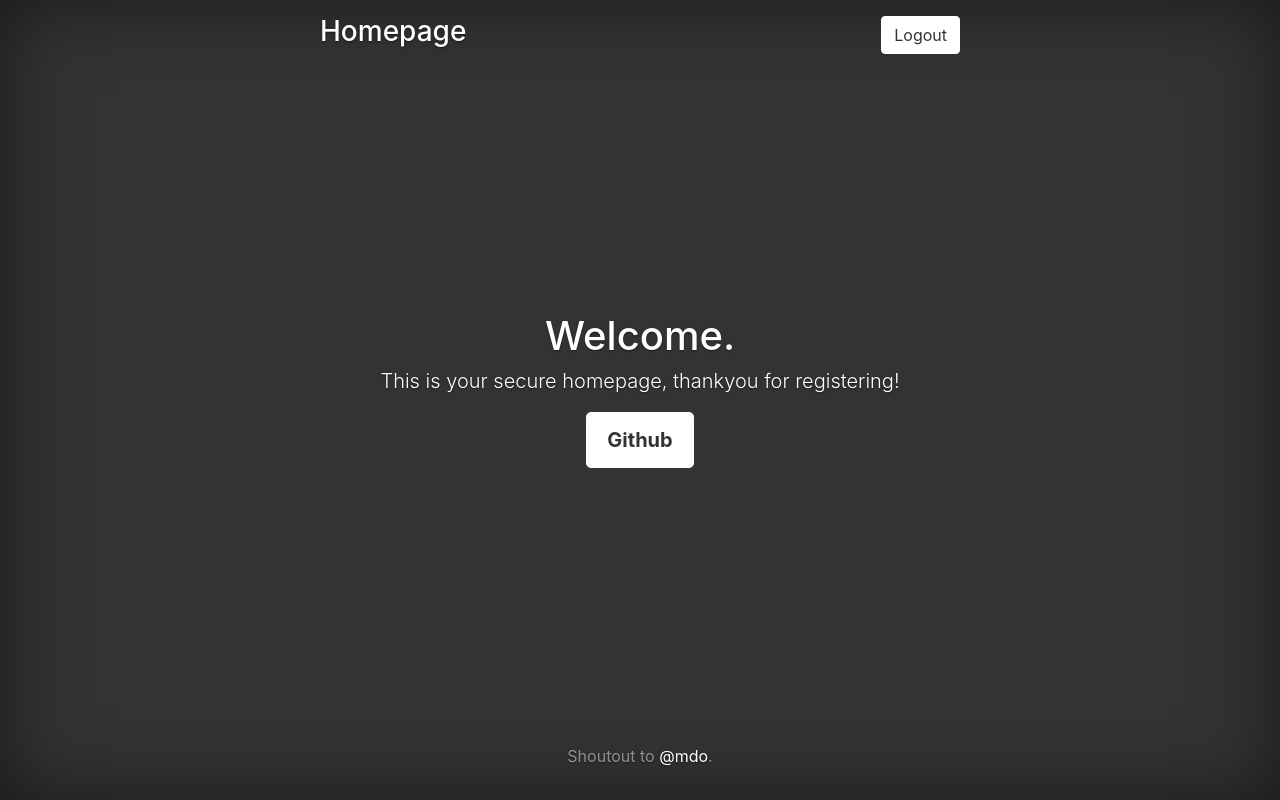
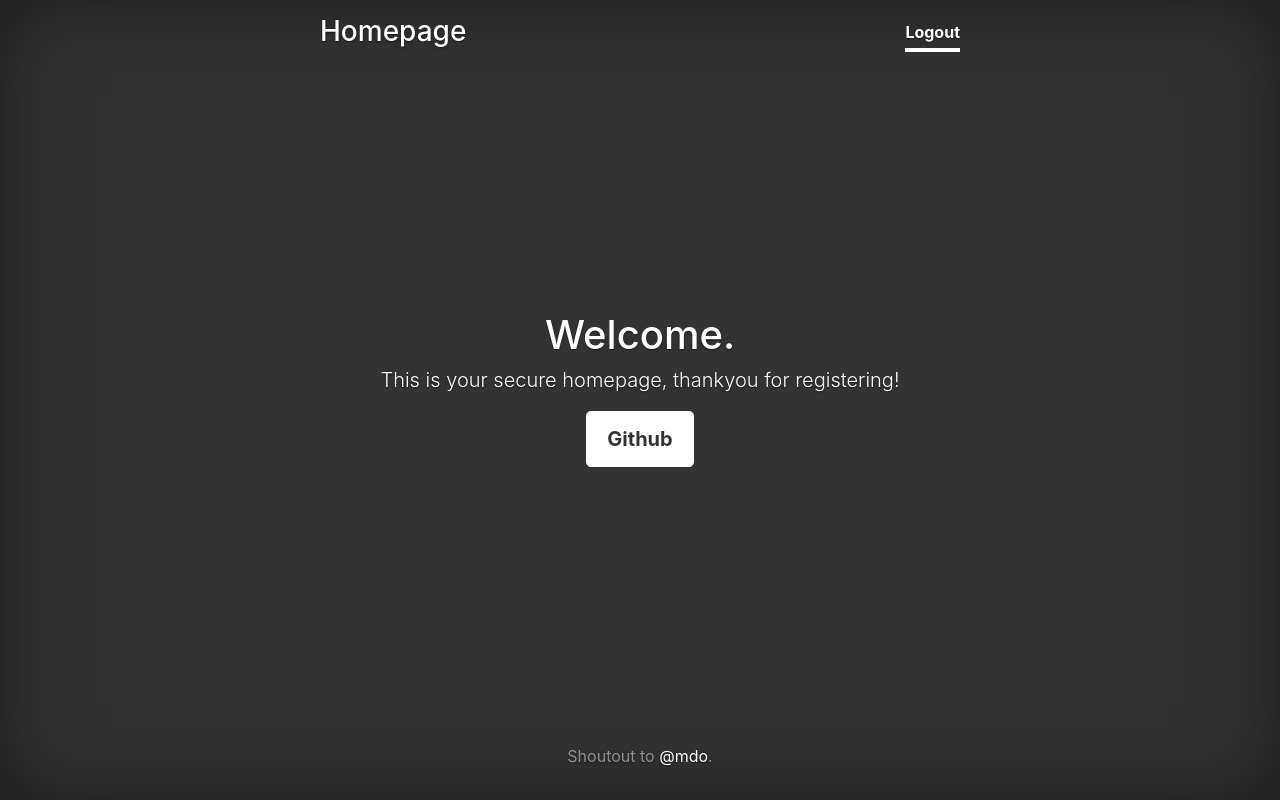
Before and after one commit to DeanoLingardo/CloudbasedLogin, a plain HTML site: page homepage.html in a window 1280 px wide. Drawn offline with nearby package versions, Linux system fonts and the light colour scheme; files whose address does not match are found by name.

Commit message:
Small bug fix

```diff
--- a/homepage.html
+++ b/homepage.html
@@ -23,7 +23,7 @@
         <div class="inner">
           <h3 class="masthead-brand">Homepage</h3>
           <nav class="nav nav-masthead justify-content-center">
-            <a class="btn btn-secondary" href="#">Logout</a>
+            <a class="nav-link active" href="#">Logout</a>
           </nav>
         </div>
       </header>
```
